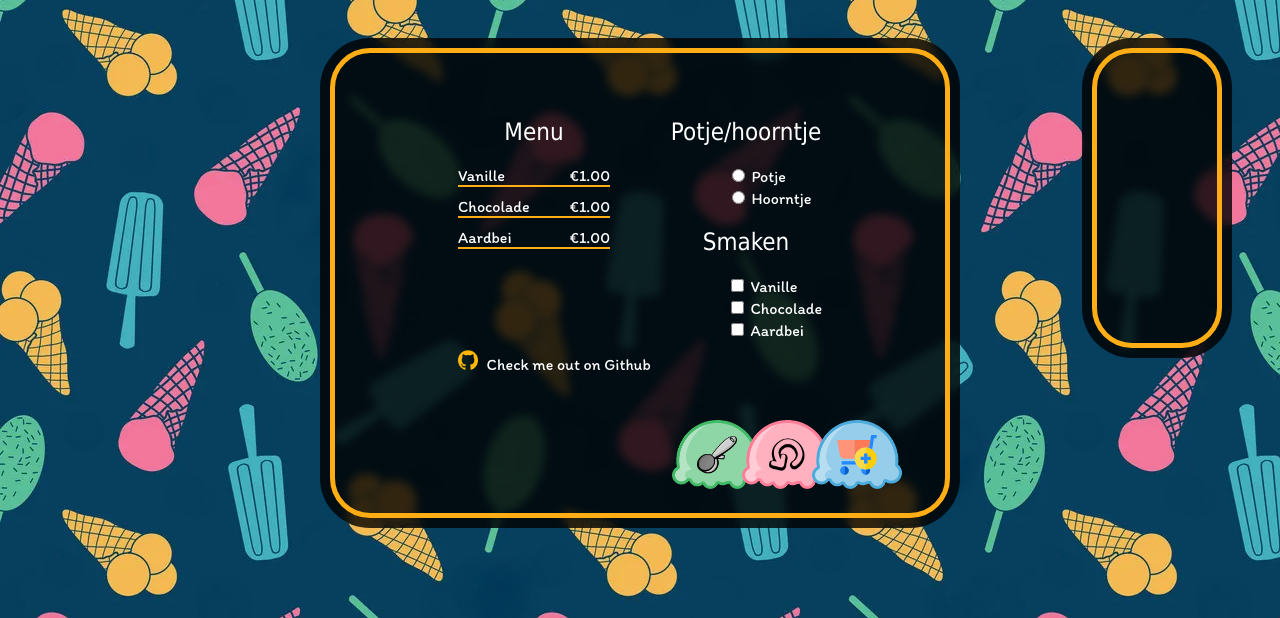
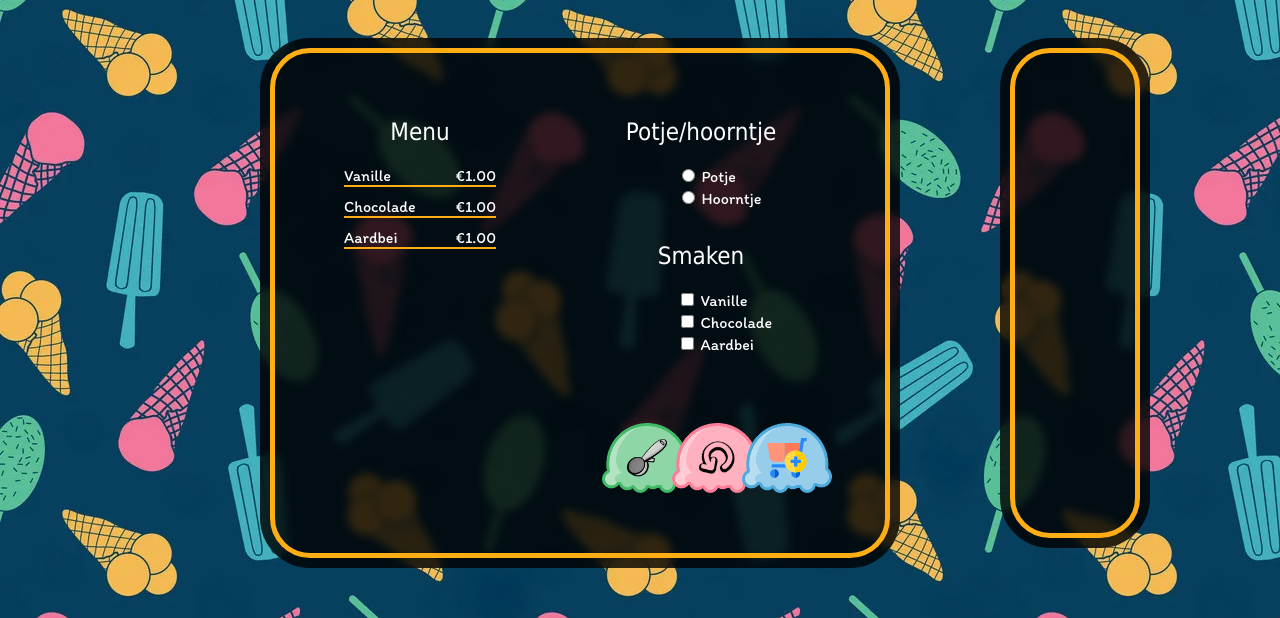
Before and after one commit to MoermansJ/IntecIjsOefening, a plain HTML site: page ijs.html in a window 1280 px wide. Shown: the part 182-800 px from the top of the page. Drawn offline with nearby package versions, Linux system fonts and the light colour scheme; a web font is replaced by a local one.

Commit message:
thuis 31082022

```diff
--- a/ijs.html
+++ b/ijs.html
@@ -21,16 +21,11 @@
 
     <div class="navbalk"><img class="logo" src="img/jon&athan.png"></div>
 
-    <div class="backerWrapper">
+    <div class="grid-wrapper">
       <div class="backer"></div>
-    </div>
-
-    <div class="flex-container-cart">
       <div class="backerCart">
         <div class="cartDisplay"></div>
       </div>
-    </div>
-
       <div class="flex-container-top">
 
         <div class="leftSideWrapper">
@@ -55,10 +50,10 @@
               <span class="ijsjeRowBottom">
                 <div id="bolSet0-0"></div>
                 <div id="bolSet0-1"></div>
-              <div id="bolSet0-3"></div>
+                <div id="bolSet0-2"></div>
               </span>
               <span class="ijsjeRowTop">
-              <div id="bolSet0-2"></div>
+                <div id="bolSet0-3"></div>
                 <div id="bolSet0-4"></div>
               </span>
             </span>
@@ -67,13 +62,6 @@
               <img src="img/hoorntje.png" id="hoorntjeDisplay">
               <img src="img/potje.png" id="potjeDisplay">
             </span>
-        </div>
-
-        <div class="github-container">
-          <a target="_blank" href="https://github.com/MoermansJ/IntecIjsOefening">
-            <img src=" ./img/github.png" id="github-image">
-            Check me out on Github
-          </a>
           </div>
 
         </div>
@@ -116,15 +104,19 @@
             </form>
           </div>
 
-        <span class="knoppen">
-          <span class="knop"><img src="img/button.png" id="ijsKnopGroen"><img src="img/scoop.png" id="ok"></span>
-          <span class="knop"><img src="img/button.png" id="ijsKnopRood"><img src="img/reset.png" id="clear"></span>
-          <span class="knop"><img src="img/button.png" id="ijsKnopBlauw"><img src="img/addToCart.svg"
-              id="toevoegen"></span>
-        </span>
+          <div class="knoppen-wrapper">
+            <div class="knoppen">
+              <div class="knop"><img src="img/button.png" id="ijsKnopGroen"><img src="img/scoop.png" id="ok"></div>
+              <div class="knop"><img src="img/button.png" id="ijsKnopRood"><img src="img/reset.png" id="clear"></div>
+              <div class="knop"><img src="img/button.png" id="ijsKnopBlauw"><img src="img/addToCart.svg" id="toevoegen">
+              </div>
+            </div>
 
-        <div class="waarschuwingWrapper">
+            <div class="waarschuwing-wrapper">
               <p id="waarschuwing">Te veel bolletjes voor een hoorntje!</p>
+            </div>
+          </div>
+
         </div>
       </div>
     </div>
--- a/script.js
+++ b/script.js
@@ -55,8 +55,8 @@ $(document).ready(() => {
     max = 3;
     $("#bolSet0-0").show();
     $("#bolSet0-1").show();
-    $("#bolSet0-2").show();
-    $("#bolSet0-3").hide();
+    $("#bolSet0-2").hide();
+    $("#bolSet0-3").show();
     $("#bolSet0-4").hide();
   });
 
@@ -218,8 +218,13 @@ $(document).ready(() => {
     for (let i = 0; i < newIjsje.smaakArray.length; i++) {
       let bolId = "#bolSet0" + "-" + i;
       let smaak = eval(newIjsje.smaakArray[i]);
-      $(bolId).css("background-color", smaak.kleurcode);
-      $(bolId).css("box-shadow", "1px 1px inset rgba(0, 0, 0, 0.733");
+      if (i == 2 && newIjsje.container == "hoorntje") {
+        $("#bolSet0-3").css("background-color", smaak.kleurcode);
+        $("#bolSet0-3").css("box-shadow", "1px 1px inset rgba(0, 0, 0, 0.733");
+      } else {
+        $(bolId).css("background-color", smaak.kleurcode);
+        $(bolId).css("box-shadow", "1px 1px inset rgba(0, 0, 0, 0.733");
+      }
     }
 
     let containerDisplay = "#" + newIjsje.container + "Display";
--- a/style.css
+++ b/style.css
@@ -16,32 +16,6 @@ h2 {
   font-weight: 400;
 }
 
-.backerWrapper {
-  display: flex;
-  justify-content: center;
-  margin-top: 40px;
-}
-
-.backer {
-  background-color: rgba(0, 0, 0, 0.8);
-  border-radius: 50px;
-  z-index: -1;
-  position: absolute;
-  width: 50vw;
-  min-width: 530px;
-  max-width: 800px;
-  min-height: 490px;
-  height: 40vh;
-  outline: 5px solid rgb(255, 173, 20);
-  outline-offset: -15px;
-  backdrop-filter: blur(5px);
-}
-
-.flex-container-cart {
-  position: absolute;
-  margin-left: 84.5vw;
-}
-
 .wallpaper {
   position: absolute;
   background-image: url("img/wallpaper - copy.png");
@@ -52,6 +26,8 @@ h2 {
 }
 
 .navbalk {
+  grid-column: 3;
+  grid-row: 1;
   display: flex;
   justify-content: center;
   align-items: center;
@@ -62,33 +38,98 @@ h2 {
   z-index: -1;
 }
 
-.flex-container-top {
+.grid-wrapper {
+  display: grid;
+  grid-template-columns: 1fr 1fr 1fr 1fr 1fr;
+  grid-template-rows: auto;
+  column-gap: 100px;
+  margin-top: 40px;
+}
+
+.backer {
+  grid-row: 2;
+  grid-column: 3;
+  background-color: rgba(0, 0, 0, 0.8);
+  border-radius: 50px;
+  z-index: -1;
+  width: 50vw;
+  min-width: 530px;
+  max-width: 800px;
+  min-height: 530px;
+  height: 40vh;
+  outline: 5px solid rgb(255, 173, 20);
+  outline-offset: -15px;
+  backdrop-filter: blur(5px);
+}
+
+.backerCart {
+  grid-row: 2;
+  grid-column: 4;
+  z-index: -1;
+  width: 150px;
+  min-height: 510px;
+  height: 40vh;
+  background-color: rgba(0, 0, 0, 0.8);
+  border-radius: 50px;
+  outline: 5px solid rgb(255, 173, 20);
+  outline-offset: -15px;
+  backdrop-filter: blur(5px);
+}
+
+.rightSideWrapper {
+  display: grid;
+  grid-template-rows: 120px 140px 100px auto;
+  min-width: 160px;
+  max-width: 300px;
+  width: 15vw;
+  grid-column: 2;
+}
+
+.invoer {
+  grid-row: 1;
+}
+
+.smaken {
+  grid-row: 2;
   display: flex;
   justify-content: center;
+  flex-direction: column;
+}
+
+.knoppen {
+  grid-row: 3;
+  display: flex;
+  justify-content: space-between;
+  margin-left: clamp(2vw, 2.5vw, 3vw); /*clamp(minimum,preferred,maximum)*/
+  max-width: 230px;
+  margin-top: 80px;
+}
+
+.flex-container-top {
+  grid-column: 3;
+  grid-row: 2;
+  display: grid;
+  grid-template-columns: 1fr 1fr;
   margin-top: 60px;
 }
 
 .leftSideWrapper {
-  display: flex;
-  flex-direction: column;
-  justify-content: flex-start;
+  grid-column: 1;
+  display: grid;
+  grid-template-rows: 100px 1fr;
+  justify-self: center;
   min-width: 160px;
-  max-width: px;
+  max-width: 260px;
   width: 15vw;
-  margin-right: 10px;
 }
 
-.rightSideWrapper {
-  display: flex;
-  flex-direction: column;
-  justify-content: center;
-  min-width: 160px;
-  max-width: 300px;
-  width: 15vw;
-  margin-left: 10px;
+.menu {
+  grid-row: 1;
 }
 
 .display {
+  grid-row: 2;
+  align-self: center;
   display: flex;
   flex-direction: column;
   justify-content: center;
@@ -120,21 +161,6 @@ h2 {
   width: 200px;
   border-radius: 50px;
   margin-top: 60px;
-}
-
-.invoer {
-  display: flex;
-  justify-content: center;
-  flex-direction: column;
-}
-
-.knoppen {
-  display: flex;
-  justify-content: space-between;
-  margin-top: 95px;
-  margin-left: clamp(2vw, 2.5vw, 3vw); /*clamp(minimum,preferred,maximum)*/
-  margin-bottom: 10px;
-  max-width: 230px;
 }
 
 .knop {
@@ -205,12 +231,6 @@ h2 {
   margin-left: 40%;
 }
 
-.smaken {
-  display: flex;
-  justify-content: center;
-  flex-direction: column;
-}
-
 #vanilleinput,
 #chocoladeinput,
 #aardbeiinput {
@@ -221,13 +241,22 @@ h2 {
   color: black;
 }
 
-.waarschuwingWrapper {
+.knoppen-wrapper {
+  grid-row: 3;
+  display: flex;
+  justify-self: center;
+  flex-direction: column;
+}
+
+.waarschuwing-wrapper {
   margin-left: clamp(2vw, 2.5vw, 3vw); /*clamp(minimum,preferred,maximum)*/
+  display: flex;
 }
 
 #waarschuwing {
-  min-width: 23vw;
+  min-width: 22vw;
   position: absolute;
+  margin-left: -10px;
 }
 
 .containerTitel,
@@ -285,18 +314,6 @@ h2 {
   justify-content: center;
 }
 
-.backerCart {
-  position: absolute;
-  z-index: -1;
-  width: 150px;
-  height: 40vh;
-  background-color: rgba(0, 0, 0, 0.8);
-  border-radius: 50px;
-  outline: 5px solid rgb(255, 173, 20);
-  outline-offset: -15px;
-  backdrop-filter: blur(5px);
-}
-
 .cartRow {
   position: relative;
   display: flex;
@@ -352,28 +369,3 @@ h2 {
   justify-content: center;
   position: absolute;
 }
-
-.github-container {
-  position: absolute;
-  margin-top: 31.5vh;
-  margin-left: 20px;
-}
-
-.github-container img {
-  filter: sepia(100%);
-}
-
-.github-container a {
-  text-decoration: none;
-}
-
-.github-container a:hover {
-  color: rgb(255, 173, 20);
-}
-
-#github-image {
-  height: 20px;
-  margin-right: 5px;
-  filter: brightness(0.95) invert(0.7) sepia(0.5) hue-rotate(-5deg)
-    saturate(800%);
-}
```
Also changed, not shown: img/github.png (deleted). Lines whose indentation alone changed are shown as unchanged.
